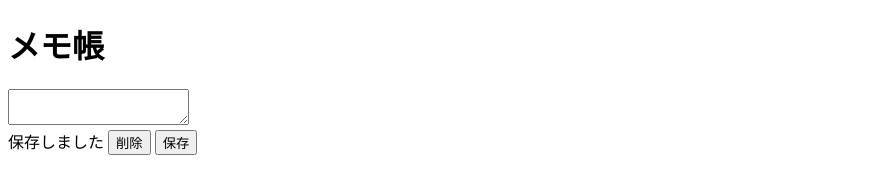
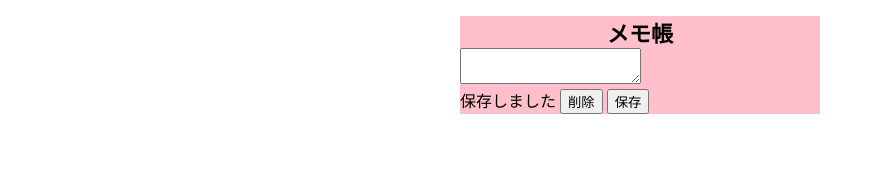
Before and after one commit to kometoume/MyMemoApp, a plain HTML site: page index.html in a window 1280 px wide. Shown: the whole page, without its empty margins (0-875 px from the left). Drawn offline with Linux system fonts and the light colour scheme.

Commit message:
cssstyling

```diff
--- a/index.html
+++ b/index.html
@@ -4,6 +4,7 @@
     <meta charset="UTF-8" />
     <meta name="viewport" content="width=device-width, initial-scale=1.0" />
     <title>メモ帳</title>
+    <link rel="stylesheet" href="style.css">
   </head>
   <body>
     <main>
--- /dev/null
+++ b/style.css
@@ -0,0 +1,13 @@
+@charset "utf-8";
+
+main {
+  width: 360px;
+  margin: 16px auto 0;
+  background: pink;
+}
+
+h1 {
+  margin: 0;
+  font-size: 22px;
+  text-align: center;
+}
```
